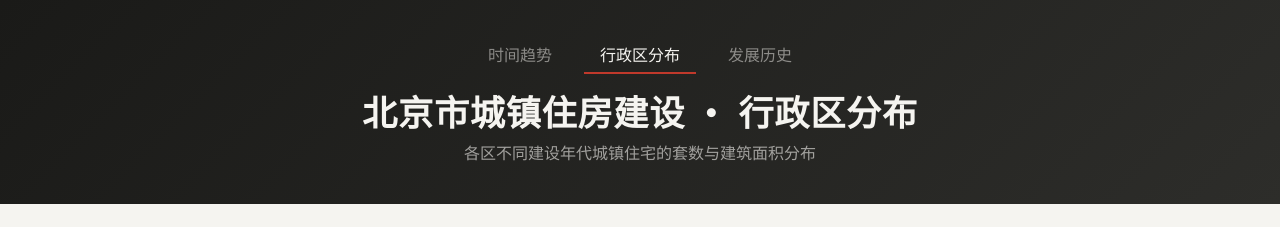
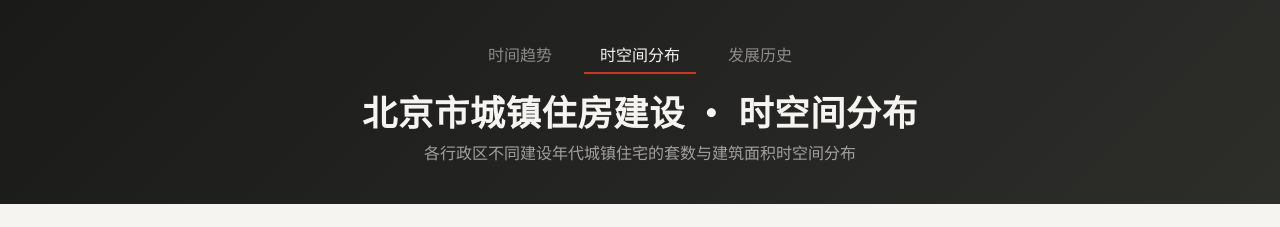
Before and after one commit to hemayou/bjhousing_history, a plain HTML site: page map.html in a window 1280 px wide. Shown: the top 227 px of the page. Drawn offline with nearby package versions, Linux system fonts and the light colour scheme.

Commit message:
将'行政区分布'重命名为'时空间分布'，更新所有页面导航和标题

```diff
--- a/map.html
+++ b/map.html
@@ -17,7 +17,7 @@
 <link rel="author" href="https://www.perplexity.ai/computer">
 <meta charset="UTF-8">
 <meta name="viewport" content="width=device-width, initial-scale=1.0">
-<title>北京市住房分布地图 — 行政区维度</title>
+<title>北京市住房时空间分布</title>
 <link rel="preconnect" href="https://fonts.googleapis.com">
 <link rel="preconnect" href="https://fonts.gstatic.com" crossorigin>
 <link href="https://fonts.googleapis.com/css2?family=Noto+Sans+SC:wght@300;400;500;600;700&display=swap" rel="stylesheet">
@@ -31,11 +31,11 @@
   <div class="header-inner">
     <nav class="nav-bar">
       <a href="./index.html" class="nav-link">时间趋势</a>
-      <a href="./map.html" class="nav-link active">行政区分布</a>
+      <a href="./map.html" class="nav-link active">时空间分布</a>
       <a href="./history.html" class="nav-link">发展历史</a>
     </nav>
-    <h1 class="site-title">北京市城镇住房建设 · 行政区分布</h1>
-    <p class="site-subtitle">各区不同建设年代城镇住宅的套数与建筑面积分布</p>
+    <h1 class="site-title">北京市城镇住房建设 · 时空间分布</h1>
+    <p class="site-subtitle">各行政区不同建设年代城镇住宅的套数与建筑面积时空间分布</p>
   </div>
 </header>
 
```
Also changed, not shown: history.html (+1 -1 lines), index.html (+1 -1 lines).
